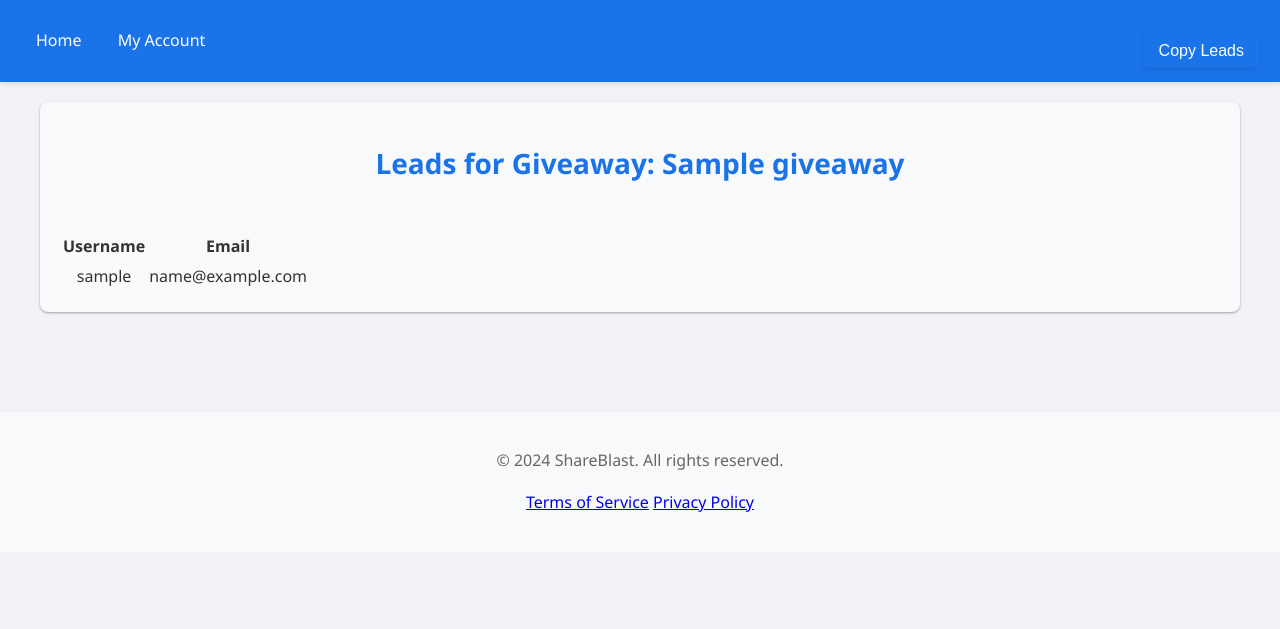
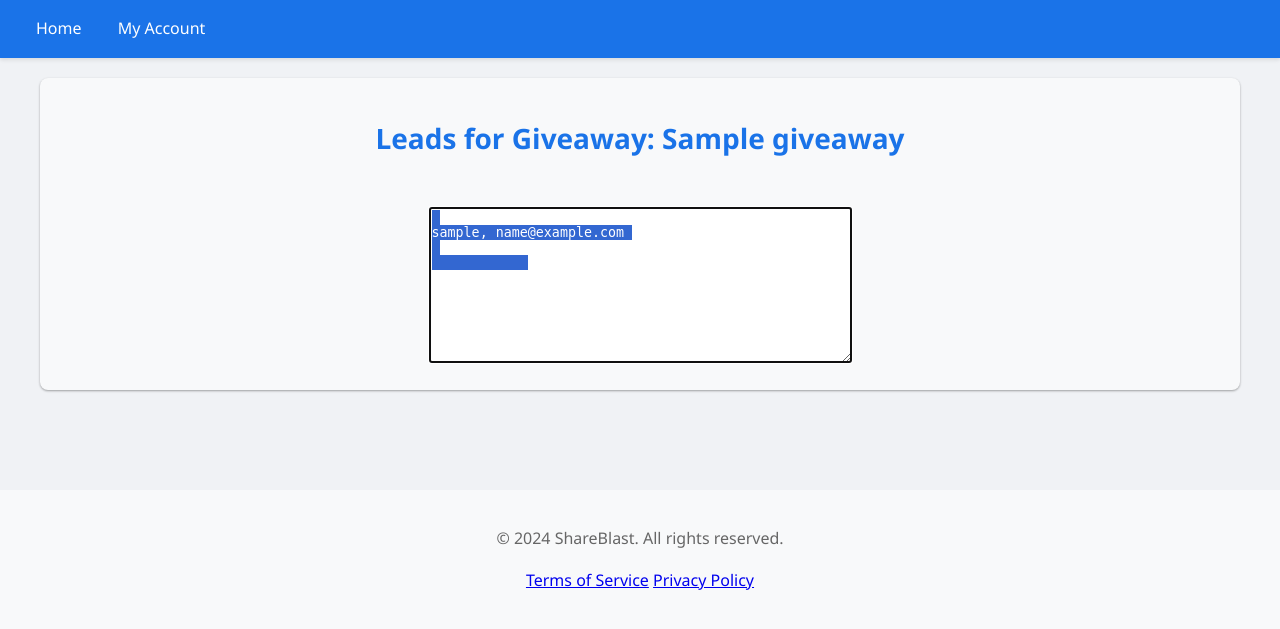
Before and after one commit to simowardi/ShareBlast, a Flask app: page /giveaway/giveaway/1/leads in a window 1280 px wide. Shown: the top 629 px of the page. Run offline with Flask 2, Linux system fonts and the light colour scheme; a user stored in the database is signed in; tables that the repository leaves empty hold one stand-in row (values such as "Sample post").

Commit message:
lead & winner update v2.9

```diff
--- a/templates/giveaway_leads.html
+++ b/templates/giveaway_leads.html
@@ -13,9 +13,6 @@
                 <a href="{{ url_for('index') }}">Home</a>
                 <a href="{{ url_for('account.account') }}">My Account</a>
             </div>
-            <div>
-                <button id="copy-leads-btn" class="btn">Copy Leads</button>
-            </div>
         </nav>
     </header>
 
@@ -23,22 +20,11 @@
         <div class="giveaway-details">
             <h1 class="text-center">Leads for Giveaway: {{ giveaway.title }}</h1>
             <br>
-            <table class="leads-table">
-                <thead>
-                    <tr>
-                        <th>Username</th>
-                        <th>Email</th>
-                    </tr>
-                </thead>
-                <tbody>
-                    {% for username, email in leads %}
-                    <tr>
-                        <td>{{ username }}</td>
-                        <td>{{ email }}</td>
-                    </tr>
-                    {% endfor %}
-                </tbody>
-            </table>
+            <textarea id="leads-textarea" rows="10" cols="50">
+{% for username, email in leads %}
+{{ username }}, {{ email }}
+{% endfor %}
+            </textarea>
         </div>
     </div>
 
@@ -51,19 +37,10 @@
     </footer>
 
     <script>
-        document.getElementById('copy-leads-btn').addEventListener('click', function() {
-            // Logic to copy leads goes here
-            alert('Copying leads...');
-            // Example logic to copy table content to clipboard
-            const table = document.querySelector('.leads-table');
-            const range = document.createRange();
-            range.selectNodeContents(table);
-            const selection = window.getSelection();
-            selection.removeAllRanges();
-            selection.addRange(range);
+        document.addEventListener('DOMContentLoaded', function() {
+            const textarea = document.getElementById('leads-textarea');
+            textarea.select();
             document.execCommand('copy');
-            selection.removeAllRanges();
-            alert('Leads copied to clipboard!');
         });
     </script>
 </body>
```
